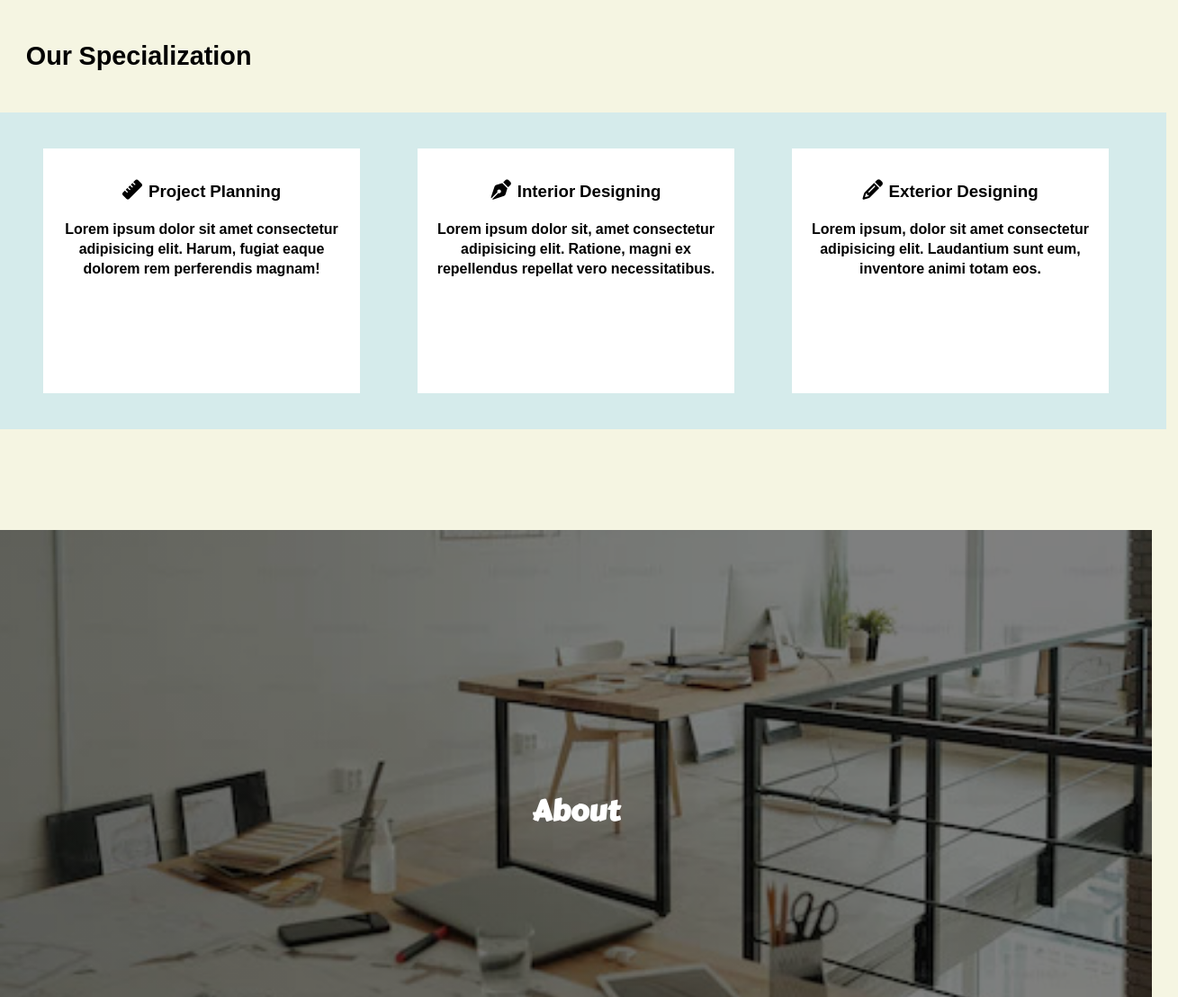
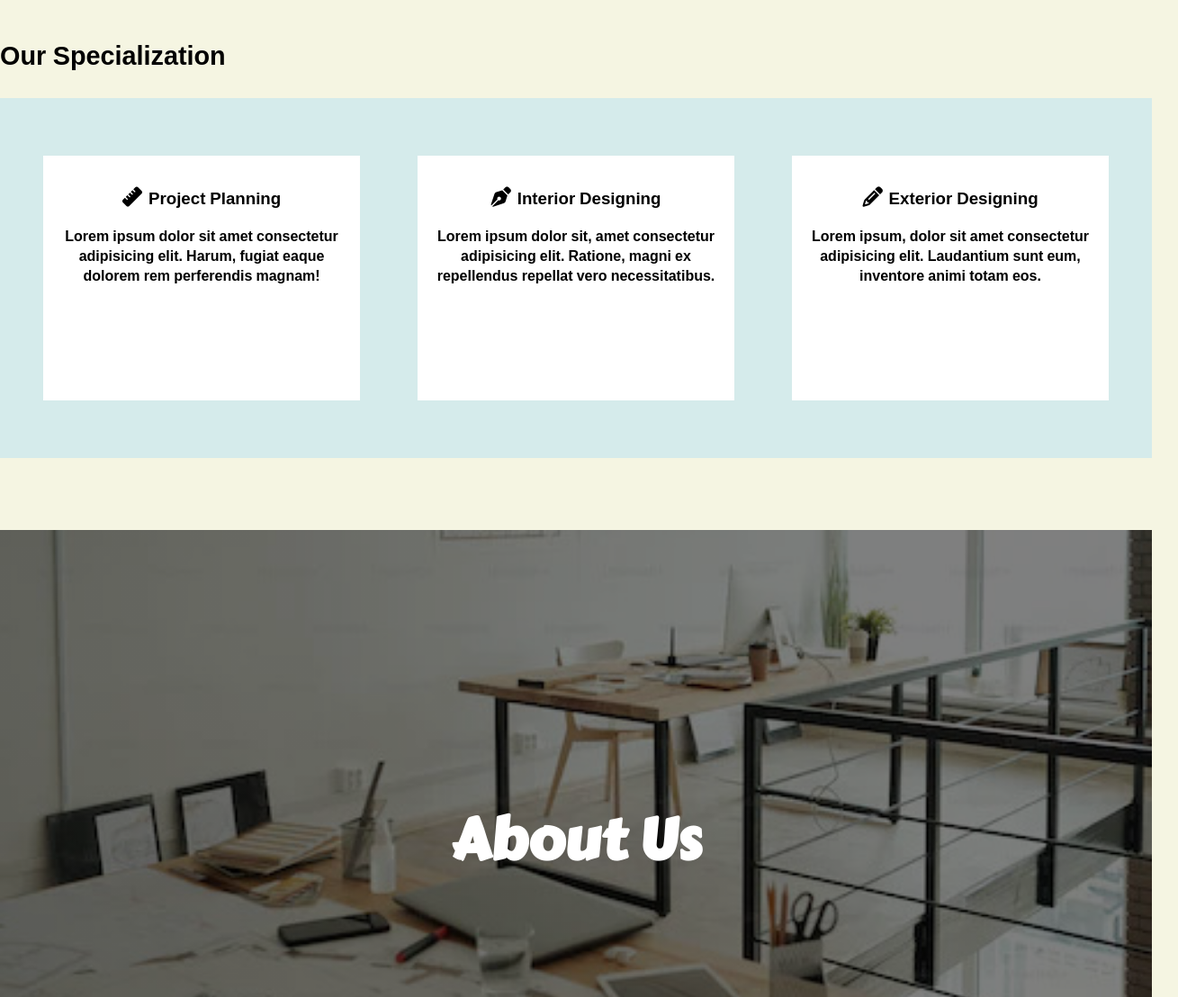
Before and after one commit to edwin-sark/psychic-memory, a plain HTML site: page index.html in a window 1280 px wide. Shown: the part 900-2008 px from the top of the page at 90% size, 1309 px wide, since content can reach past the window. Drawn offline with Linux system fonts and the light colour scheme.

Commit message:
Fixed the page extension and increased size of about text

```diff
--- a/index.html
+++ b/index.html
@@ -59,7 +59,7 @@
 
     <section class="about">
         <div class="about-intro">
-            <h3>About</h3>
+            <h3>About Us</h3>
             <img src="media/about.jpg" alt="">
         </div>
 
--- a/style.css
+++ b/style.css
@@ -370,7 +370,7 @@ footer .footer-item{
     .specialization .title{
         text-align: left;
         font-size: 1.8em;
-        margin-left: 2em;
+        margin-left: 0;
         width: 100%;
     }
 
@@ -379,11 +379,11 @@ footer .footer-item{
         flex-direction: row;
         justify-content: center;
         align-items: center;
-        margin: 1em 1em 2em 1em;
-        padding: 1em;
+        margin: 0;
+        padding: 0;
         background-color: rgba(166, 221, 247, 0.408);
         width: 100%;
-        height: 40vh;
+        height: 50vh;
     }
 
 
@@ -424,6 +424,10 @@ footer .footer-item{
         background-attachment: fixed;
     }
 
+    .about-intro h3{
+        font-size: 4em;
+    }
+
     .about-intro img {
         display: block;
         width: 100%;
```
Also changed, not shown: show.html (added, +11 -0 lines).
